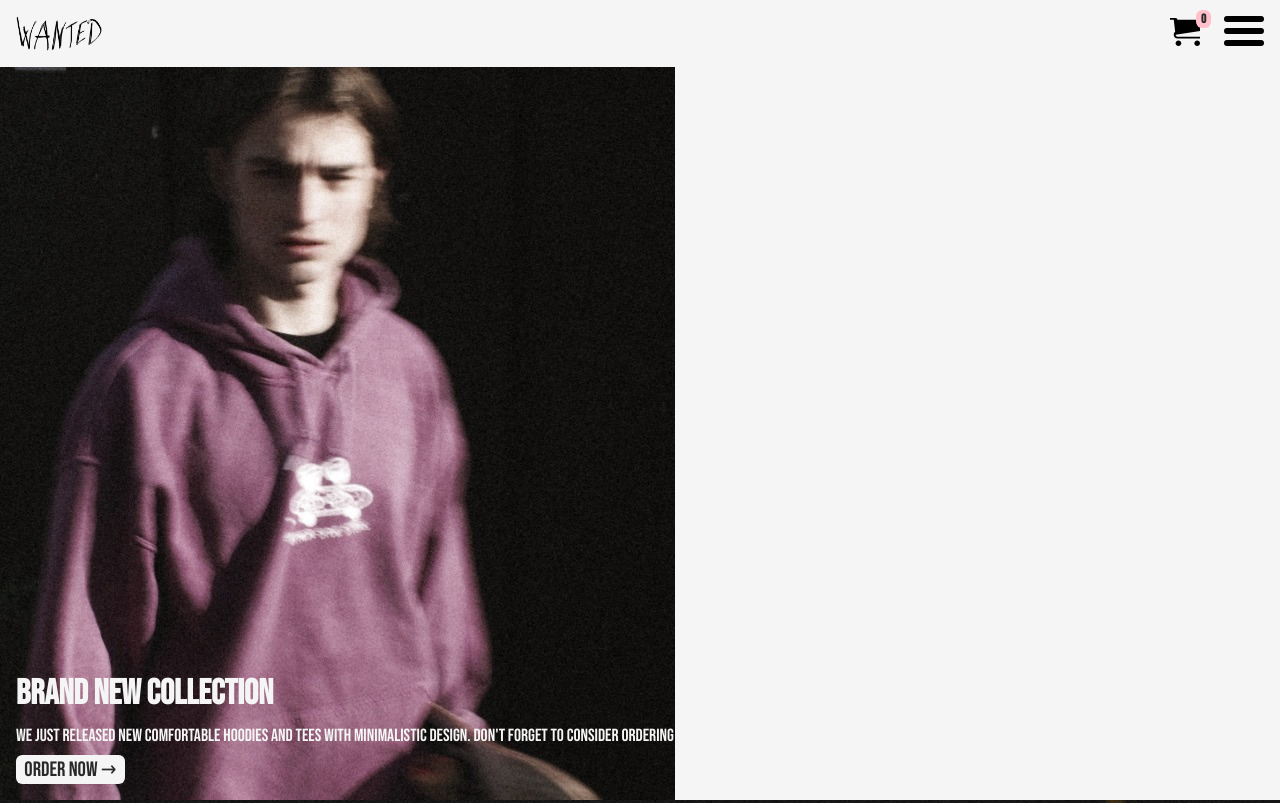
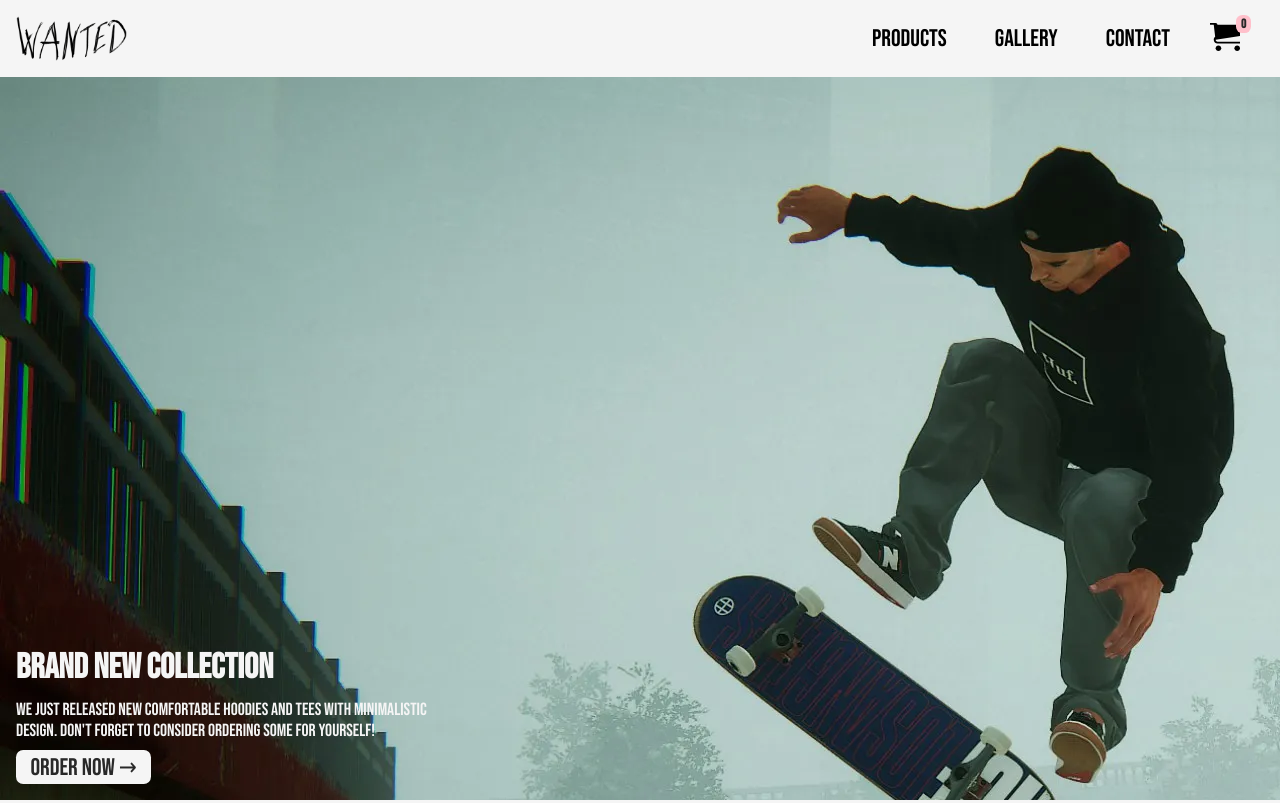
Before and after one commit to JakubRalis/wanted-web, a plain HTML site: page index.html in a window 1280 px wide. Shown: the top 803 px of the page. Drawn offline with Linux system fonts and the light colour scheme.

Commit message:
responsivity

```diff
--- a/index.html
+++ b/index.html
@@ -14,7 +14,7 @@
 </head>
 <body>
     <nav>
-        <a class="link logo-link">
+        <a class="link logo-link" href="./index.html">
             <img class="logo" src="./media/logo-original-black.png" alt="logo">
         </a>
         <div class="nav-icons">
@@ -47,6 +47,5 @@
             <a class="link button-link">Order now &#8594;</a>
         </div>
     </main>
-    <img class="randomobrazek" src="./media/skater-fullsize.jpg">
 </body>
 </html>
--- a/styles/hamburger.css
+++ b/styles/hamburger.css
@@ -50,7 +50,10 @@
     opacity: 0;
 }
 
-@media screen and (max-width: 640px) {
+.hamburger-nav.active {
+    transform: scaleY(1);
+    opacity: 1;
+}
 
 .hamburger.active span:nth-child(1) {
     transform: rotate(35deg);
@@ -70,14 +73,13 @@
     transition: bottom ease-in-out var(--move-time),
                 transform var(--rotate-time) var(--move-time);
 }
-    .hamburger-nav.active {
+
+@media screen and (min-width: 960px) {
+    .hamburger {
+        display: none;
+    }
+    .hamburger-nav {
         transform: scaleY(1);
         opacity: 1;
     }
 }
-
-@media screen and (min-width: 640px) {
-    .hamburger-row {
-        display: none;
-    }
-}
--- a/styles/stylesheet.css
+++ b/styles/stylesheet.css
@@ -32,7 +32,7 @@ body {
     cursor: pointer;
 }
 
-.link:not(.hamburger):not(.button-link):hover{
+.link:not(.hamburger):not(.button-link):not(.logo-link):hover{
     scale: 1.03;
 }
 
@@ -53,6 +53,7 @@ nav {
 }
 
 .logo {
+    display: inline-block;
     position: fixed;
     top: 1em;
     left: 1em;
@@ -108,11 +109,41 @@ nav {
 .hamburger-item .link {
     display: block;
     transition: 200ms;
+    color: inherit;
+    text-decoration: none;
+}
+
+@media screen and (min-width: 960px) {
+    .hamburger-nav {
+        display: flex;
+        background-color: transparent;
+    }
+    .hamburger-item {
+        border-bottom: none;
+        padding: 1em;
+    }
+    .hamburger-item:first-child {
+        border-top: none;
+    }
+    .nav-icons {
+        max-width: 30%;
+        background-color: transparent;
+        align-items: center;
+        order: 1;
+    }
+    nav {
+        background-color: var(--white);
+        display: flex;
+        justify-content: flex-end;
+    }
+    .logo {
+        height: 45px;
+    }
 }
 
 main {
     height: 100vh;
-    background-image: url(../media/hoodie.jpg);
+    background-image: url(../media/skater-2560px.jpg);
     object-fit: cover;
     background-repeat: no-repeat;
     display: flex;
@@ -120,8 +151,21 @@ main {
     justify-content: flex-end;
 }
 
+@media screen and (max-width: 1245px) {
+    main {
+        background-image: url(../media/skater-1245px.jpg);
+    }
+}
+
+@media screen and (max-width: 750px) {
+    main {
+        background-image: url(../media/skater-750px.jpg);
+    }
+}
+
 .main-text {
     padding: 1em;
+    max-width: 500px;
 }
 
 .main-title {
@@ -136,17 +180,16 @@ main {
 }
 
 .button-link {
-    font-size: 1.3rem;
+    font-size: 1.5rem;
     background-color: var(--white);
     color: var(--black);
-    padding: 0.1em 0.4em 0.1em 0.4em;
+    padding: 0.1em 0.6em 0.1em 0.6em;
     border-radius: 0.3em;
     display: inline-block;
 }
 
 .button-link:hover {
     transform: translateX(0.1em);
-    box-shadow: 0 0 0.4em var(--white);
 }
 
 .randomobrazek {
```
Also changed, not shown: media/skater-1245px.jpg (added), media/skater-2560px.jpg (added), media/skater-750px.jpg (added). Lines whose indentation alone changed are shown as unchanged.
